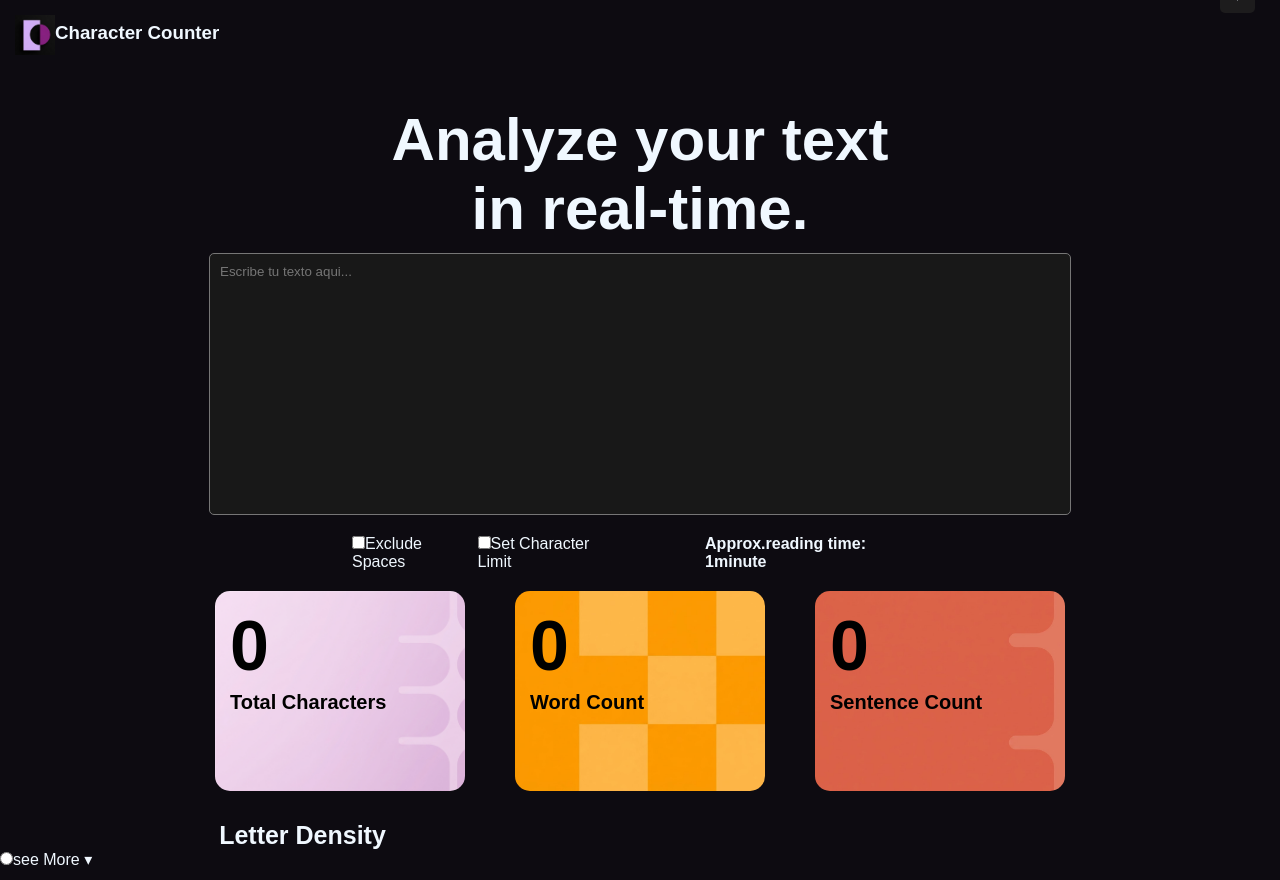
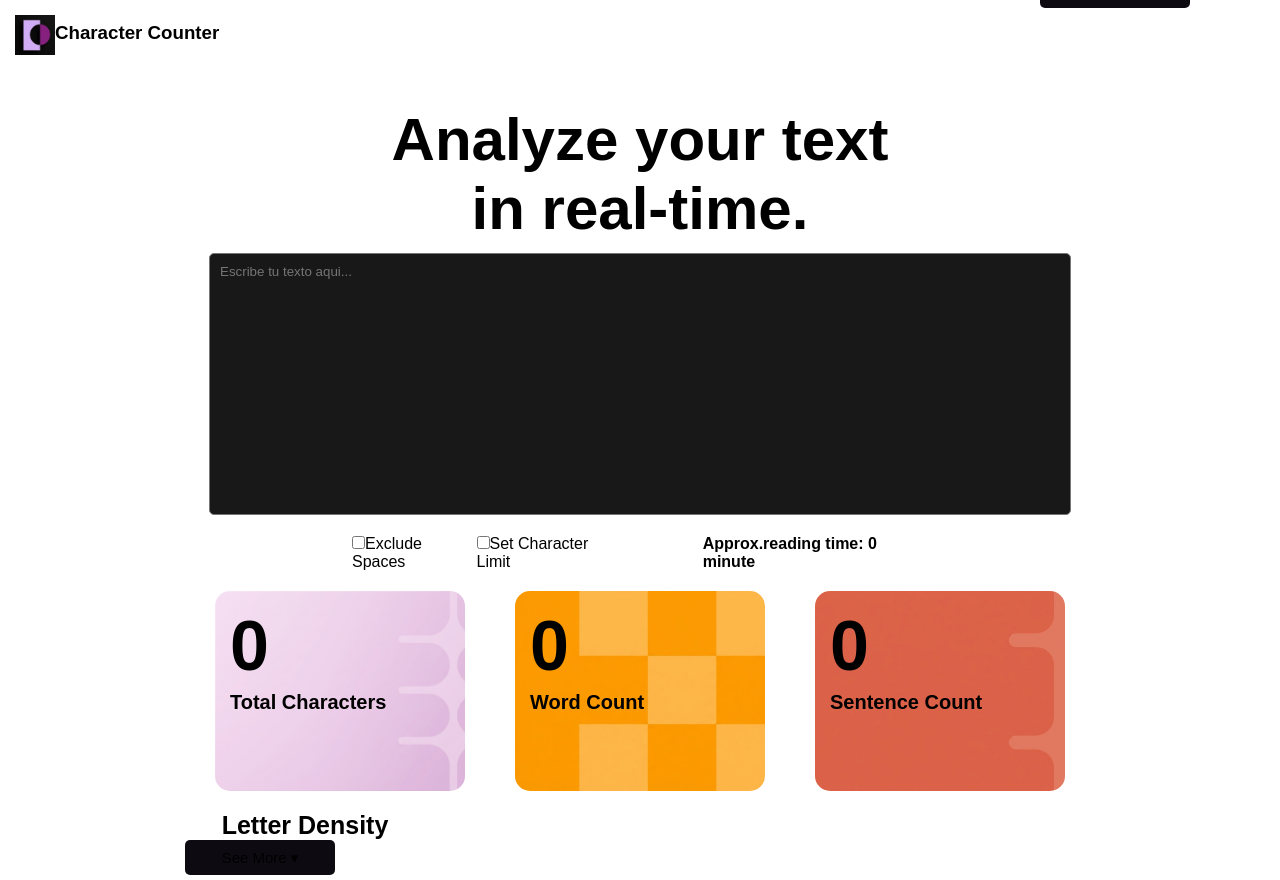
Before and after one commit to tomasargentoar-ship-it/proyecto-react-trabajoPractico, a React (Vite) app: page / in a window 1280 px wide. Built offline with nearby package versions, Linux system fonts and the light colour scheme; a web font is replaced by a local one.

Commit message:
agregado funciones para ver los caracterez y porcentaje,tambien si queres que la pagina se torne de color oscuro o blanco con el boton de luz

```diff
--- a/src/App.jsx
+++ b/src/App.jsx
@@ -17,6 +17,10 @@ function App() {
 
   const [limitNumber,setlimitNumber] = useState(300)
 
+  const [showAll, setShowAll] = useState(false)
+
+  const [flashLight,setFlashLight]= useState(false)
+
   const handleChangeTextarea=(e)=>{
   if(limitCharacter){
   if(e.target.value.length <= limitNumber){
@@ -31,15 +35,46 @@ function App() {
   const oraciones=text.trim() === "" ? 0 : text.split(/[.!?]/).filter(sentence => sentence.trim() !== "").length
 
   const characters = excludeSpaces ? text.replace(/\s/g, "").length : text.length;
+
+  const readingTime = Math.ceil(word / 200)
+
+  const cleanText = text.toLowerCase().replace(/[^a-záéúóíÜ]/g,"")
+
+  const dictionaryLetters = {}
+
+  cleanText.split("").forEach(letter =>{
+   dictionaryLetters[letter] = (dictionaryLetters[letter] || 0) + 1
+  });
+
+  const total = cleanText.length;
+
+  const letters = Object.entries(dictionaryLetters).map(dataLetter => {
+   const letter = dataLetter[0]
+   const amountLetter = dataLetter[1]
+
+   const infoRenderLetter = {
+    letterName: letter,
+    amount: amountLetter,
+    porcentaje: (amountLetter / total) * 100
+   }
+   return infoRenderLetter
+  })
+
+  const sortLetters = letters.sort((a, b) => b.amount - a.amount)
+
+  const visibleLetters = showAll ? sortLetters : sortLetters.slice(0, 4)
+
+  const color = flashLight ? '#ffffff' : '#0d0b11'
+
   return(
     <>
     <Header />
     <Titulo />
-    <Boton />
+    <Boton flashLight={flashLight}setFlashLight={setFlashLight}/>
     <Textarea text={text} setText={setText} handleChangeTextarea={handleChangeTextarea}/>
-    <Checkbox  excludeSpaces={excludeSpaces} setExcludeSpaces={setExcludeSpaces} limitCharacter={limitCharacter} setlimitCharacter={setlimitCharacter} limitNumber={limitNumber} setlimitNumber={setlimitNumber} />
+    <Checkbox  excludeSpaces={excludeSpaces} setExcludeSpaces={setExcludeSpaces} limitCharacter={limitCharacter} setlimitCharacter={setlimitCharacter} limitNumber={limitNumber} setlimitNumber={setlimitNumber} readingTime={readingTime} />
     <Cuadros text={text} characters={characters} word={word} oraciones={oraciones}/>
-    <Porcentaje />
+    <Porcentaje letters={letters} sortLetters={sortLetters} showAll={showAll} setShowAll={setShowAll} visibleLetters={visibleLetters}/>
     </>
   )
 }
--- a/src/componentes/Boton.jsx
+++ b/src/componentes/Boton.jsx
@@ -1,9 +1,44 @@
 import { useState } from 'react'
 import '../styles/boton.css'
-function Boton(){
+import logoClaro from '../assets/logoClaro.jpg'
+import logoOscuro from '../assets/Logo.png'
+
+function Boton({flashLight,setFlashLight,color}){
+
+const tocarClick = () => {
+const textarea = document.querySelector('textarea')
+const botones = document.querySelectorAll('button')
+const logo = document.querySelector('img')
+
+setFlashLight(!flashLight)
+if(!flashLight){
+document.body.style.backgroundColor = '#ffffff';
+document.body.style.color = '#000000';
+logo.src = logoClaro
+textarea.style.backgroundColor = '#ffffff'
+textarea.style.border='solid #bebcbc'
+botones.forEach((boton) =>{
+boton.style.backgroundColor = '#ffffff'
+boton.style.color = '#000000'
+
+})
+}
+else{
+document.body.style.backgroundColor = '#0d0b11';
+document.body.style.color ='aliceblue'
+logo.src = logoOscuro
+textarea.style.backgroundColor='#181818'
+textarea.style.color='#ffffff'
+textarea.style.border='1px solid #8d8c8c'
+botones.forEach((boton)=>{
+boton.style.backgroundColor = '#0d0b11'
+boton.style.color = '#ffffff'
+})
+}}
+
  return(
 <div className='contenedorBoton'>
- <button className='boton'>☼</button>
+ <button className='boton' onClick={()=>tocarClick(!flashLight)}>☼</button>
 </div>
 )
 }
--- a/src/componentes/Checkbox.jsx
+++ b/src/componentes/Checkbox.jsx
@@ -1,6 +1,6 @@
 import { useState } from 'react'
 import '../styles/checkbox.css'
-function Checkbox({excludeSpaces,setExcludeSpaces,limitCharacter,setlimitCharacter,limitNumber,setlimitNumber}){
+function Checkbox({excludeSpaces,setExcludeSpaces,limitCharacter,setlimitCharacter,limitNumber,setlimitNumber,readingTime}){
     return(
     <div className='sectionCheckbox'>
      <label>
@@ -13,7 +13,7 @@ function Checkbox({excludeSpaces,setExcludeSpaces,limitCharacter,setlimitCharact
      </label>{
     limitCharacter && <input type='number' className='inputNumber' value={limitNumber} onChange={(e)=> setlimitNumber(e.target.value)}/>
      }
-     <h4 className='tiempo'>Approx.reading time: 1minute</h4>
+     <h4 className='tiempo'>Approx.reading time: {readingTime} minute</h4>
      </div>
     )
 }
--- a/src/componentes/Porcentaje.jsx
+++ b/src/componentes/Porcentaje.jsx
@@ -1,15 +1,25 @@
 import { useState } from 'react'
 import '../styles/porcentaje.css'
 
-function Porcentaje(){
+function Porcentaje({letters,sortLetters,showAll, setShowAll,visibleLetters}){
    return(
    <section className='sectionPorcentaje'>
+    <div className='divTitulo'>
     <h2 className='titulo'>Letter Density</h2>
-    <div className="mas">
-    <label>
-    <input type='radio'/>see More ▾
-    </label>
+    <button className='boton' onClick={()=>setShowAll(!showAll)}>{showAll ? "See Less ▴" : "See More ▾"}</button>
     </div>
+
+    <article>
+    {visibleLetters.map(letter => (
+   <div key={letter.letterName} className='porcentaje'>
+    <span>{letter.letterName.toUpperCase()}</span>
+    <div className="linea">
+      <div className='lineAdentro' style={{ width: `${letter.porcentaje}%` }}></div>
+    </div>
+    <span>{letter.amount} ({letter.porcentaje.toFixed(2)}%)</span>
+    </div>
+    ))}
+    </article>
    </section>
    )
 }
--- a/src/styles/boton.css
+++ b/src/styles/boton.css
@@ -1,3 +1,4 @@
+
 .boton{
 width:35px;
 height:35px;
@@ -13,6 +14,5 @@ border-radius:5px;
 .contenedorBoton{
 display:flex;
 justify-content:right;
-padding:0px 25px 0px 0px;
-margin-top:-265px;
+margin-top:-270px;
 }
--- a/src/styles/index.css
+++ b/src/styles/index.css
@@ -2,12 +2,7 @@
 @import url('https://fonts.googleapis.com/css2?family=Google+Sans+Flex:opsz,wght@6..144,1..1000&display=swap');
 
 *{
-color:aliceblue;
 margin:0px;
 padding:0px;
 font-family:'Google Sans Flex', sans-serif
 }
-
-body{
-background-color: #0d0b11;
-}
--- a/src/styles/porcentaje.css
+++ b/src/styles/porcentaje.css
@@ -1,6 +1,52 @@
+
+.divTitulo{
+display: flex;
+flex-direction: column;
+justify-content: center;
+align-items: center;
+text-align: center;
+margin-right:670px;
+}
 .titulo{
 display: flex;
 justify-content: center;
-padding: 30px 675px 0px 0px;
+margin-top: 20px;
 font-size: 25px;
 }
+
+.boton{
+width: 150px;
+font-size:15px;
+background-color: #0d0b11;
+margin-bottom: 5px;
+margin-right:90px;
+}
+
+.porcentaje{
+display: flex;
+justify-content: center;
+text-align: center;
+align-items: center;
+gap:5px;
+font-weight: bold;
+}
+
+.linea{
+width: 730px;
+height: 15px;
+background-color:#181818;
+border-radius: 10px;
+margin-bottom: 10px;
+}
+
+
+.lineAdentro{
+background-color: #B28CE5;
+height: 100%;
+border-radius: 10px;
+}
+
+.porcentaje > span:last-child {
+  min-width: 90px;
+  text-align: right;
+}
--- a/src/styles/textarea.css
+++ b/src/styles/textarea.css
@@ -5,9 +5,9 @@ justify-content:center;
 align-items:center;
 }
 .textarea{
+background-color:#181818;
 width:850px;
 height:250px;
-background-color:#181818;
 margin-top:250px;
 border-radius:5px;
 margin-top:240px;
```
Also changed, not shown: src/assets/logoClaro.jpg (added).
